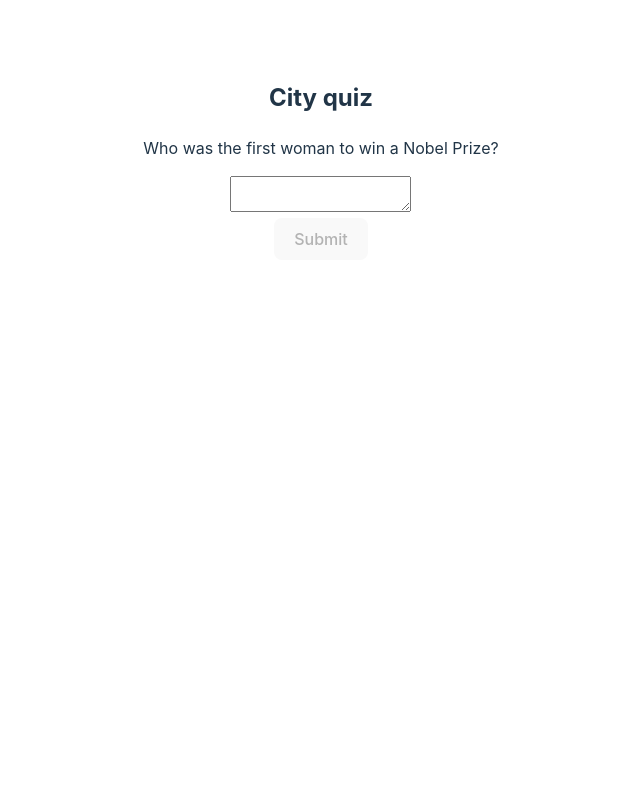
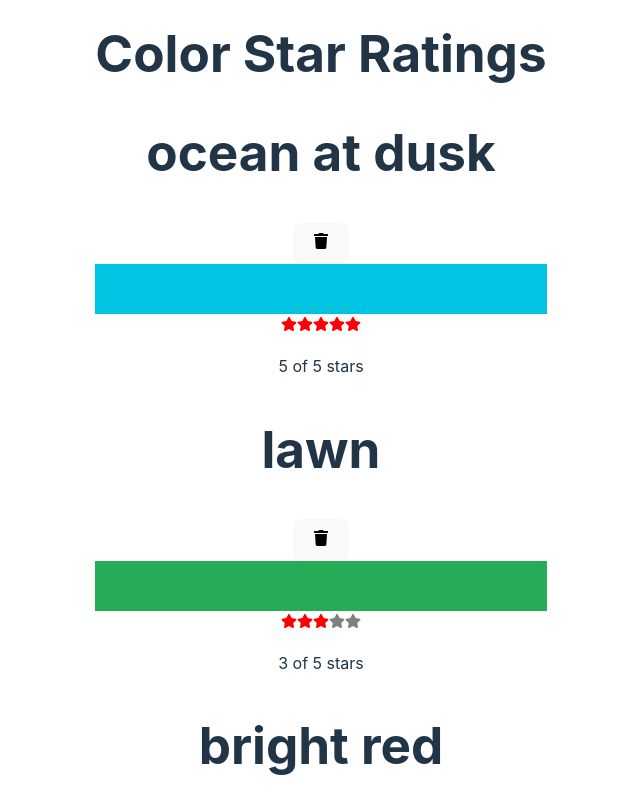
Before and after one commit to alexgeis/react-practice, a React (Vite) app in the folder react-practice/: page / in a window 1280 px wide. Shown: the part 240-1040 px from the top of the page, without its empty margins (319-959 px from the left). Before the commit the page ends 800 px from the top, so only its background shows below. Built offline with nearby package versions, Linux system fonts and the light colour scheme.

Commit message:
finish starRatingApp example to illustrate lifting up of React state

```diff
--- a/react-practice/src/App.tsx
+++ b/react-practice/src/App.tsx
@@ -1,10 +1,12 @@
 import "./App.css";
 import QuizForm from "./components/QuizForm";
+import RatingApp from "./components/starRatingApp/ratingApp";
 
 function App() {
 	return (
 		<div className="App">
 			<QuizForm />
+			<RatingApp />
 		</div>
 	);
 }
--- a/react-practice/src/components/starRatingApp/Color.tsx
+++ b/react-practice/src/components/starRatingApp/Color.tsx
@@ -1,11 +1,25 @@
 import StarRating from "./StarRating";
+import { FaTrash } from "react-icons/fa";
 
-export default function Color({ title, color, rating }: any) {
+export default function Color({
+	id,
+	title,
+	color,
+	rating,
+	onRemove = (f: any) => f,
+	onRate = (f: any) => f,
+}: any) {
 	return (
 		<section>
 			<h1>{title}</h1>
+			<button onClick={() => onRemove(id)}>
+				<FaTrash />
+			</button>
 			<div style={{ height: 50, backgroundColor: color }} />
-			<StarRating selectedStars={rating} />
+			<StarRating
+				selectedStars={rating}
+				onRate={(rating) => onRate(id, rating)}
+			/>
 		</section>
 	);
 }
--- a/react-practice/src/components/starRatingApp/ColorList.tsx
+++ b/react-practice/src/components/starRatingApp/ColorList.tsx
@@ -1,7 +1,11 @@
 import Color from "./Color";
 
-export default function ColorList({ colors = [] }: any) {
-	if (!colors.length) return <div>No Colors Listed.</div>;
+export default function ColorList({
+	colors = [],
+	onRemoveColor = (f: any) => f,
+	onRateColor = (f: any) => f,
+}: any) {
+	if (!colors.length) return <div>No Colors Listed. (Add a Color)</div>;
 
 	return (
 		<div>
@@ -10,6 +14,8 @@ export default function ColorList({ colors = [] }: any) {
 					<Color
 						key={color.id}
 						{...color}
+						onRemove={onRemoveColor}
+						onRate={onRateColor}
 					/>
 				);
 			})}
--- a/react-practice/src/components/starRatingApp/StarRating.tsx
+++ b/react-practice/src/components/starRatingApp/StarRating.tsx
@@ -1,13 +1,17 @@
-import React from "react";
 import { FaStar } from "react-icons/fa";
 
-export default function StarRating({ totalStars = 5, selectedStars = 0 }) {
+export default function StarRating({
+	totalStars = 5,
+	selectedStars = 0,
+	onRate = (f: any) => f,
+}) {
 	return (
 		<>
 			{createArray(totalStars).map((n, i) => (
 				<Star
 					key={i}
 					selected={selectedStars > i}
+					onSelect={() => onRate(i + 1)}
 				/>
 			))}
 			<p>
@@ -17,8 +21,11 @@ export default function StarRating({ totalStars = 5, selectedStars = 0 }) {
 	);
 }
 
-const Star = ({ selected = false }) => (
-	<FaStar color={selected ? "red" : "grey"} />
+const Star = ({ selected = false, onSelect = (f: any) => f }) => (
+	<FaStar
+		color={selected ? "red" : "grey"}
+		onClick={onSelect}
+	/>
 );
 
 const createArray = (length: number) => [...Array(length)];
--- a/react-practice/src/components/starRatingApp/dataSet.json
+++ b/react-practice/src/components/starRatingApp/dataSet.json
@@ -1,34 +1,32 @@
-const colorData: any[] = [
+[
 	{
-		id: "0123d1f0-a8c6-41bf-8d02-df573d923a4",
-		title: "ocean at dusk",
-		color: "#00c4e2",
-		rating: 5,
+		"id": "0123d1f0-a8c6-41bf-8d02-df573d923a4",
+		"title": "ocean at dusk",
+		"color": "#00c4e2",
+		"rating": 5
 	},
 	{
-		id: "0123d1f0-a8c6-41bf-8d02-1pasdkfj48s",
-		title: "lawn",
-		color: "#26ac56",
-		rating: 3,
+		"id": "0123d1f0-a8c6-41bf-8d02-1pasdkfj48s",
+		"title": "lawn",
+		"color": "#26ac56",
+		"rating": 3
 	},
 	{
-		id: "0123d1f0-a8c6-41bf-8d02-jhdp27346s",
-		title: "bright red",
-		color: "#ff0000",
-		rating: 0,
+		"id": "0123d1f0-a8c6-41bf-8d02-jhdp27346s",
+		"title": "bright red",
+		"color": "#ff0000",
+		"rating": 0
 	},
 	{
-		id: "0123d1f0-a8c6-41bf-8d02-asdhf2p45",
-		title: "pink lavender",
-		color: "#ebb9df",
-		rating: 5,
+		"id": "0123d1f0-a8c6-41bf-8d02-asdhf2p45",
+		"title": "pink lavender",
+		"color": "#ebb9df",
+		"rating": 5
 	},
 	{
-		id: "0123d1f0-a8c6-41bf-8d02-abisubdbv52",
-		title: "sage green",
-		color: "#60992d",
-		rating: 4,
-	},
-];
-
-export default colorData;
+		"id": "0123d1f0-a8c6-41bf-8d02-abisubdbv52",
+		"title": "sage green",
+		"color": "#60992d",
+		"rating": 4
+	}
+]
--- a/react-practice/src/components/starRatingApp/ratingApp.tsx
+++ b/react-practice/src/components/starRatingApp/ratingApp.tsx
@@ -2,7 +2,25 @@ import { useState } from "react";
 import ColorList from "./ColorList";
 import colorData from "./dataSet.json";
 
-export default function ratingApp() {
-	const [colors] = useState(colorData);
-	return <ColorList colors={colors} />;
+export default function RatingApp() {
+	const [colors, setColors] = useState(colorData);
+	return (
+		<>
+			<h1>Color Star Ratings</h1>
+			<ColorList
+				colors={colors}
+				onRemoveColor={(id: any) => {
+					const newColors = colors.filter((color: any) => color.id !== id);
+					setColors(newColors);
+				}}
+				onRateColor={(id: any, rating: any) => {
+					const newColors = colors.map((color: any) => {
+						return color.id === id ? { ...color, rating } : color;
+					});
+					console.log(newColors);
+					setColors(newColors);
+				}}
+			/>
+		</>
+	);
 }
```
